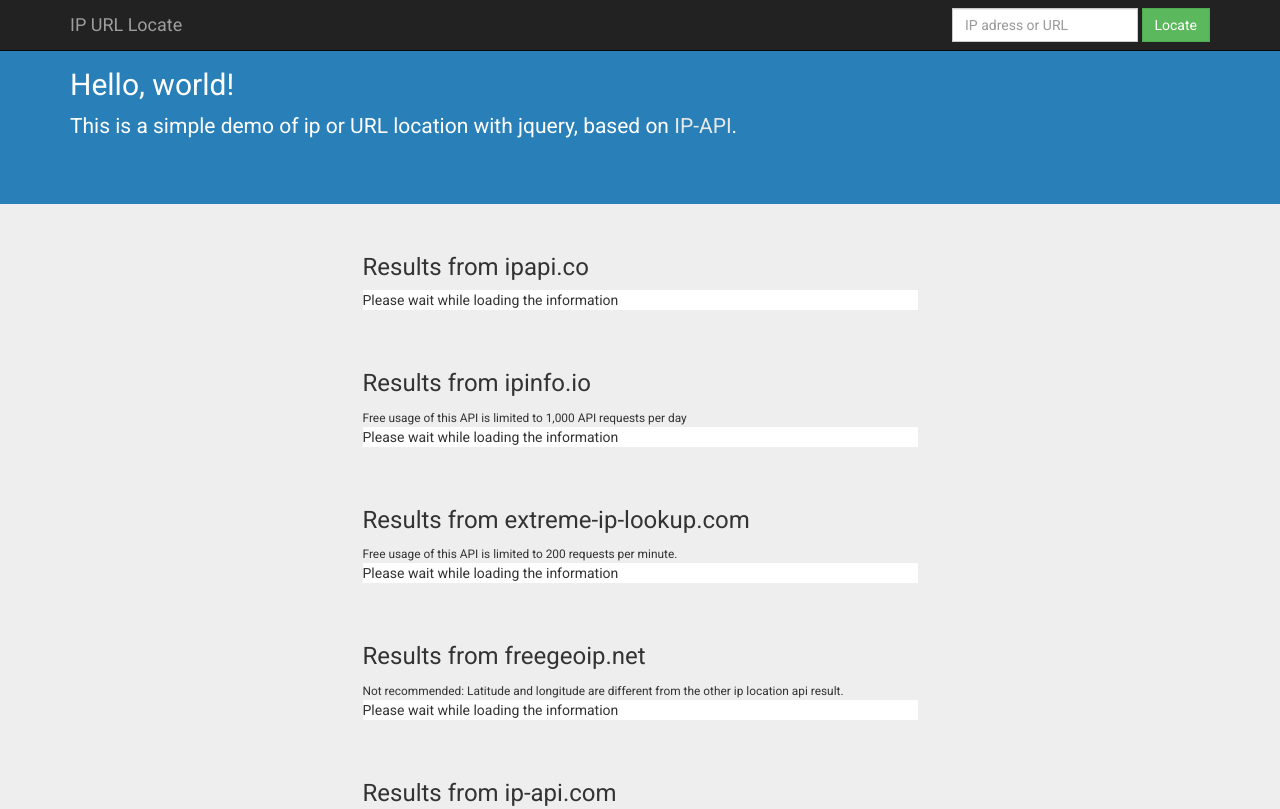
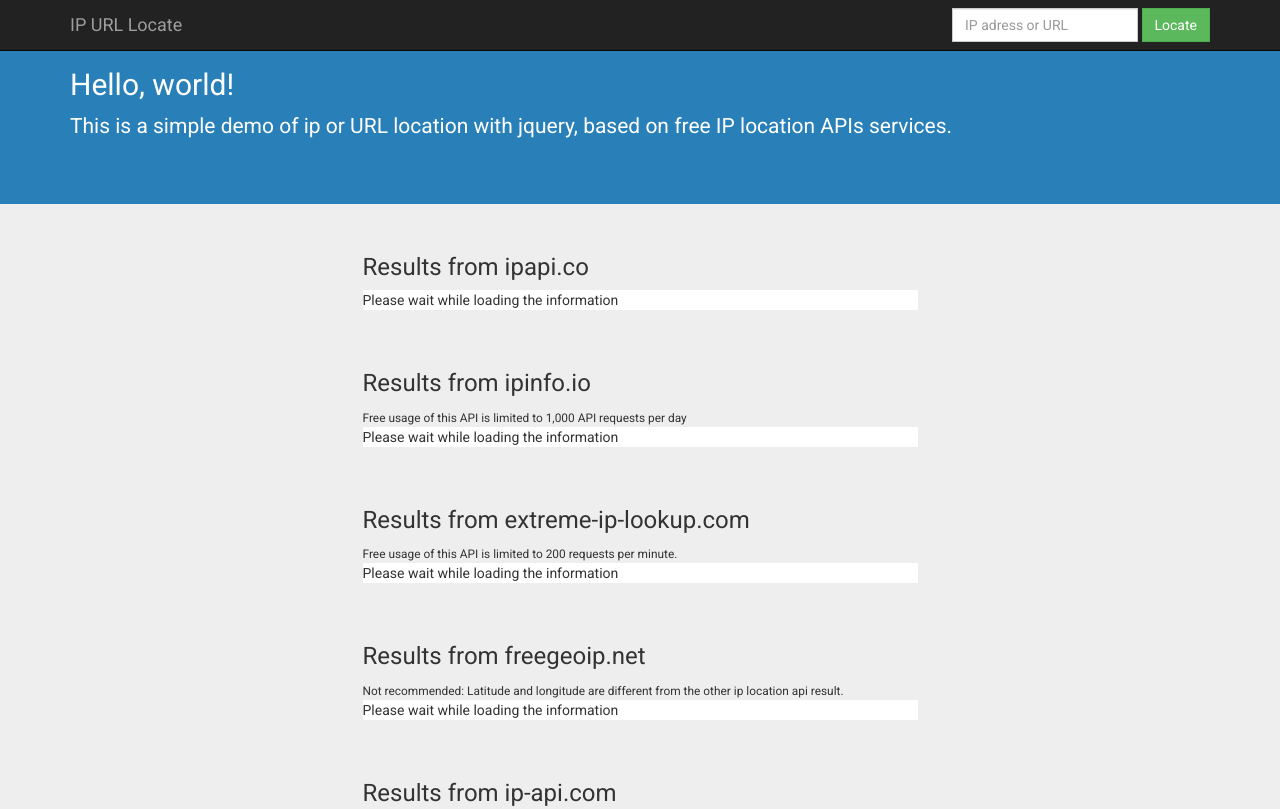
Before and after one commit to Benfarhat/jQuery-IP-URL-Location, a plain HTML site: page index.html in a window 1280 px wide. Shown: the top 809 px of the page. Drawn offline with nearby package versions, Linux system fonts and the light colour scheme; no server answers.

Commit message:
Change the description

```diff
--- a/index.html
+++ b/index.html
@@ -45,7 +45,7 @@
     <div class="jumbotron">
       <div class="container">
         <h2>Hello, world!</h2>
-        <p>This is a simple demo of ip or URL location with jquery, based on <a href="http://ip-api.com/#" target="blank">IP-API</a>.</p>
+        <p>This is a simple demo of ip or URL location with jquery, based on free IP location APIs services.</p>
       </div>
     </div>
 
```
